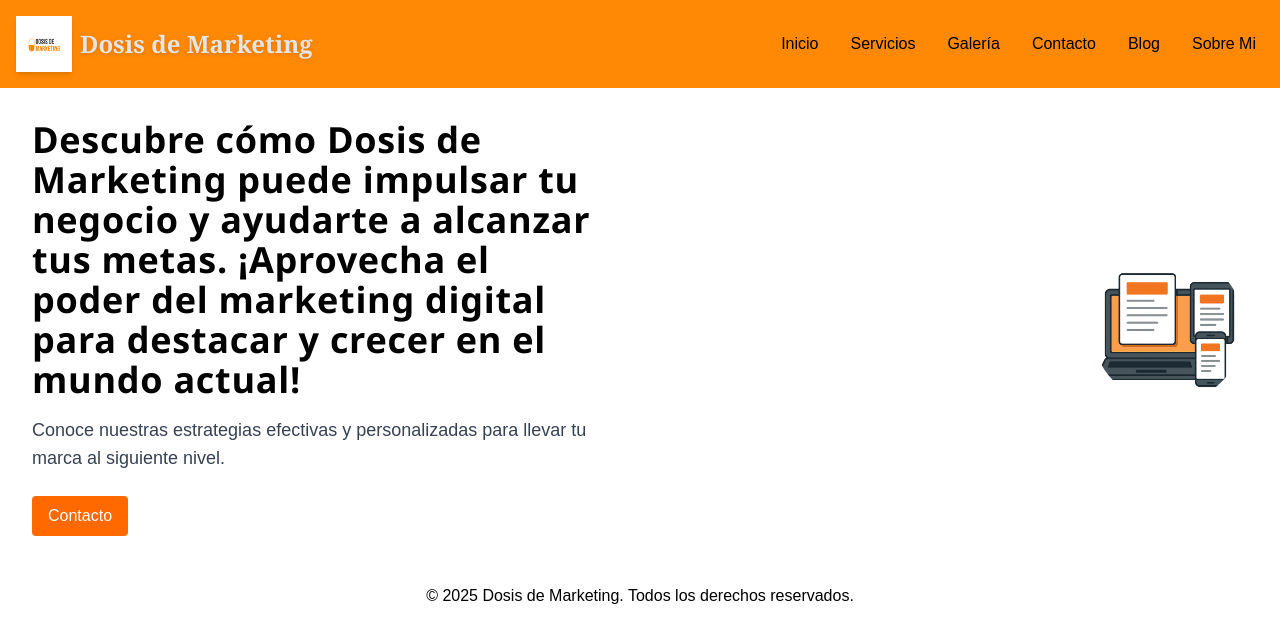
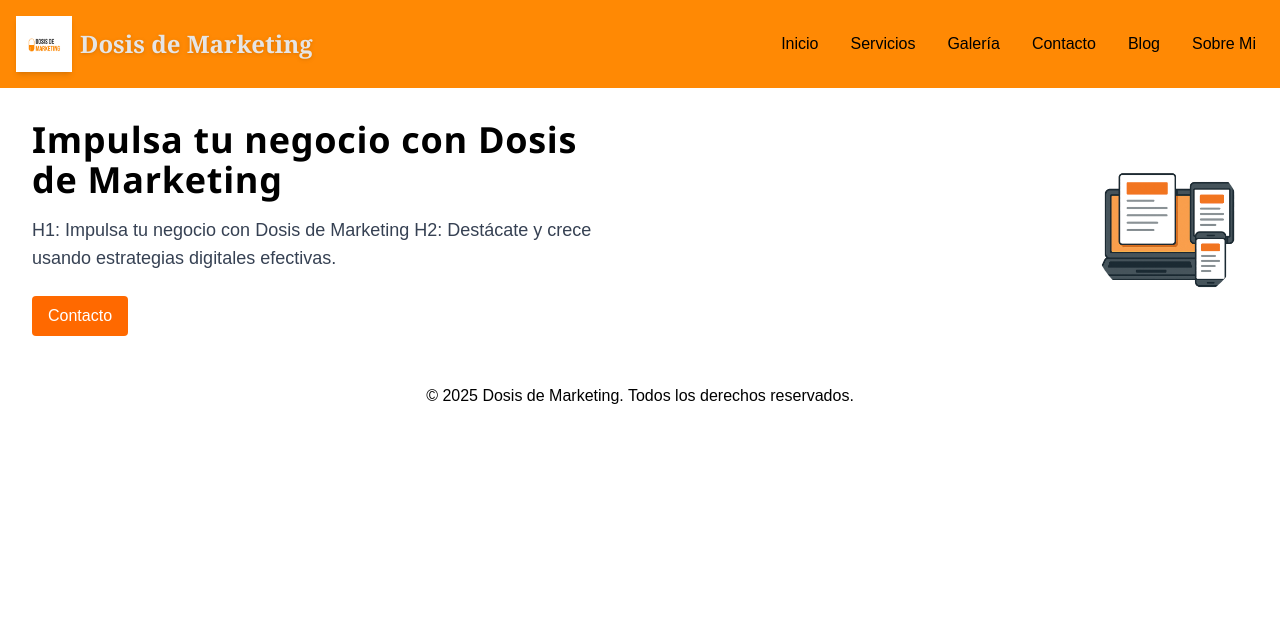
Before and after one commit to wgfs40/customer_contact, a Next.js app: page /home in a window 1280 px wide. Shown: the top 642 px of the page. Built offline with nearby package versions, Linux system fonts and the light colour scheme.

Commit message:
Update Home component header and description for clarity and impact

```diff
--- a/app/home/page.tsx
+++ b/app/home/page.tsx
@@ -18,13 +18,11 @@ export default function Home() {
               letterSpacing: "0.02em",
             }}
           >
-            Descubre cómo Dosis de Marketing puede impulsar tu negocio y
-            ayudarte a alcanzar tus metas. ¡Aprovecha el poder del marketing
-            digital para destacar y crecer en el mundo actual!
+            Impulsa tu negocio con Dosis de Marketing
           </h1>
           <p className="mb-6 text-lg text-gray-700">
-            Conoce nuestras estrategias efectivas y personalizadas para llevar
-            tu marca al siguiente nivel.
+            H1: Impulsa tu negocio con Dosis de Marketing H2: Destácate y crece
+            usando estrategias digitales efectivas.
           </p>
           <div className="space-x-4">
             <button
```
